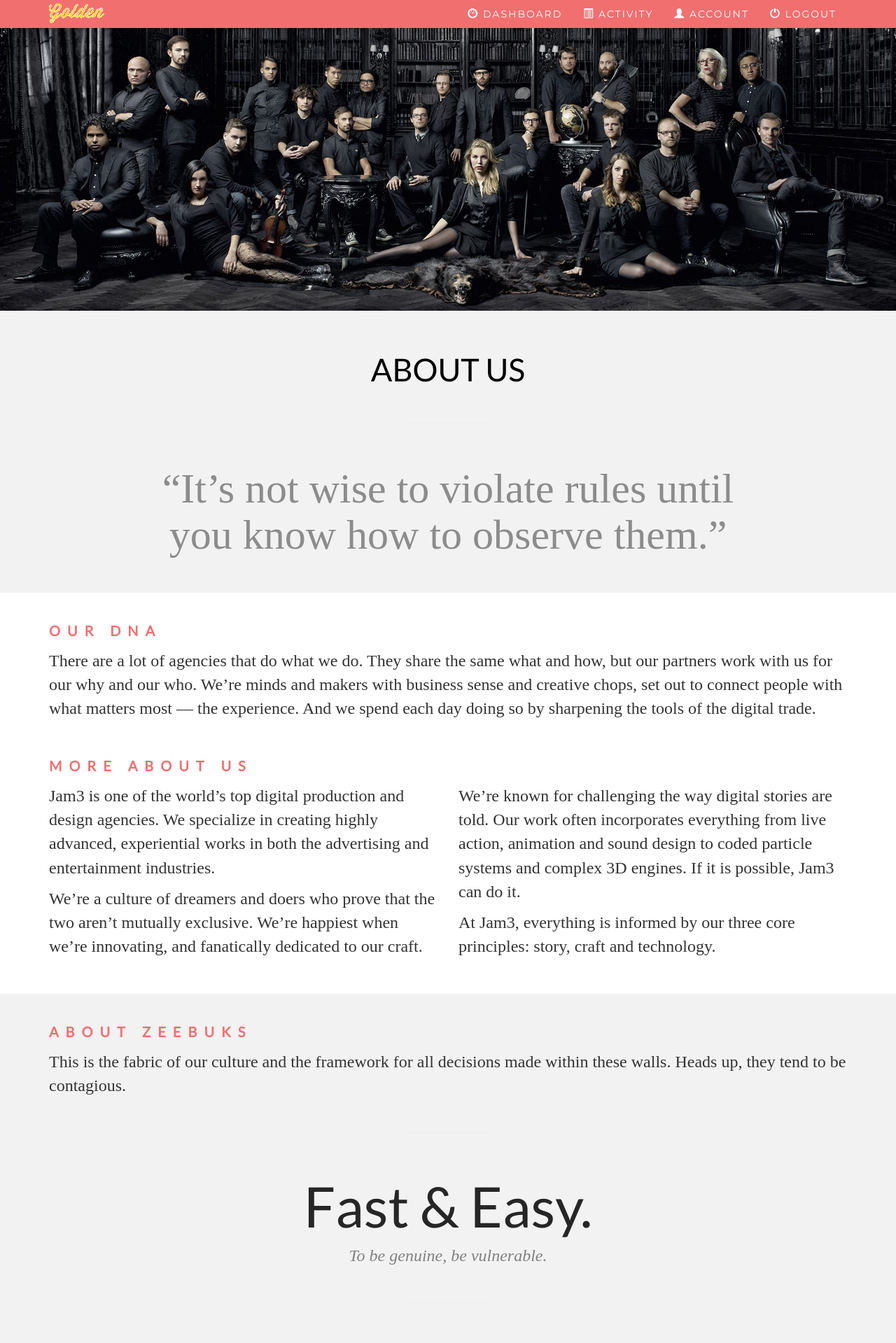
After one commit to lemueljay/eece_iLib, a Django app: page /about-us/ in a window 1280 px wide. The commit adds this page. Shown: the top 1919 px of the page at 70% size. Run offline with Django 3.2, Linux system fonts and the light colour scheme; some libraries are stand-ins or nearby versions.

Commit message:
about page

```diff
--- a/eece_iLib/urls.py
+++ b/eece_iLib/urls.py
@@ -35,4 +35,5 @@ urlpatterns = [
     url(r'^search/$', search),
     url(r'^account/$', account),
     url(r'^account-password/$', account_password),
+    url(r'^about-us/$', about),
 ]
--- a/iLib/views.py
+++ b/iLib/views.py
@@ -173,6 +173,9 @@ def account(request):
 def account_password(request):
     return render(request, 'account-password.html')
 
+def about(request):
+    return render(request, 'about-us.html')
+
 
 def search(request):
     if request.method == 'POST':
--- a/static/style.css
+++ b/static/style.css
@@ -280,6 +280,62 @@ p, a, input {
 
 
 
+
+.section-title {
+	font-size: 45px;
+	color: black;
+	text-transform: uppercase;
+	text-align: center;
+	font-weight: 500;
+}
+
+.section-subtitle {
+	text-align: center;
+	color: #8c8c8c;
+}
+
+.section-subtitle--about-page {
+	font-family: 'Times New Roman';
+	font-size: 60px;
+}
+
+.about-page__head {
+	height: auto;
+	width: 100%;
+}
+
+.content-title {
+	color: #f26f70;
+	text-transform: uppercase;
+	font-size: 20px;
+	letter-spacing: 10px;
+	font-weight: bold;
+	margin-bottom: 1%;
+}
+
+.core-values__item {
+	font-size: 80px;
+	color: #262626;
+	text-align: center;
+	font-family: 'Lato';
+	font-weight: 300;
+}
+
+.content-paragraph {
+	font-family: 'Times New Roman';
+	font-size: 24px;
+}
+
+.content-paragraph--core {
+	color: gray;
+	text-align: center;
+	font-style: italic;
+}
+
+
+
+
+
 @media (max-width: 720px) {
 	.hideColumn {
 		display: none;
--- /dev/null
+++ b/templates/about-us.html
@@ -0,0 +1,182 @@
+{% load staticfiles %}
+<!DOCTYPE html>
+<html>
+<head lang="en">
+    <meta charset="utf-8">
+    <meta http-equiv="X-UA-Compatible" content="IE=edge">
+    <meta name="viewport" content="width=device-width, initial-scale=1">
+
+    <!-- Fonts -->
+    <link href='https://fonts.googleapis.com/css?family=Montserrat' rel='stylesheet' type='text/css'>
+    <link rel="stylesheet" type="text/css" href="//fonts.googleapis.com/css?family=Lato" />
+
+    <!-- Bootstrap -->
+    <link rel="stylesheet" href="{% static 'bootstrap-3.3.5-dist/css/bootstrap.css' %}">
+    <!-- Font Awesome -->
+    <link rel="stylesheet" href="{% static 'font-awesome-4.6.1/css/font-awesome.css' %}">
+    <!-- Custom CSS -->
+    <link rel="stylesheet" href="{% static 'style.css' %}">
+
+    <!-- jQuery -->
+    <script type="text/javascript" src="{% static 'jquery/jquery-1.11.3.js' %}"></script>
+    <!-- Bootstrap -->
+    <script type="text/javascript" src="{% static 'bootstrap-3.3.5-dist/js/bootstrap.js' %}"></script>
+
+    <link rel="shortcut icon" href="" />
+    <title>iLib</title>
+</head>
+<body>
+	<header style="background: #f26f70">
+        <div class="site-nav">
+            <div class="container">
+                <div class="row">
+                    <div class="col-md-2">
+                        <a class="site-logo" href="#"><img src="{% static 'img/myLogo.png' %}" alt=""></a>
+                    </div>
+                    <div class="col-md-10">
+                        <nav>
+                            <ul class="menu">
+                                <li class="menu__item">
+                                    <a href="/dashboard/"><span class="glyphicon glyphicon-dashboard"></span> Dashboard</a>
+                                </li>
+                                <li class="menu__item">
+                                    <a href="/logs/"><span class="glyphicon glyphicon-list-alt"></span> Activity</a>
+                                </li>
+                                <li class="menu__item">
+                                    <a href="/account/"><span class="glyphicon glyphicon-user"></span> Account</a>
+                                </li>
+                                <li class="menu__item">
+                                    <a href="/logout/"><span class="glyphicon glyphicon-off"></span> Logout</a>
+                                </li>
+                            </ul>
+                        </nav>
+                    </div>
+                </div>
+            </div>
+        </div>
+    </header>
+
+    <main>
+    	<section style="background: #f2f2f2">
+			<img class="about-page__head center-block" src="{% static 'img/about-bg.jpg' %}" alt="">
+			<div class="section-content">
+				<div class="container">
+					<h1 class="section-title">About Us</h1><br>
+					<hr style="width: 10%; background-color: #004d4d"><br>
+					<h1 class="section-subtitle section-subtitle--about-page">
+						&ldquo;It’s not wise to violate rules until <br>you know how to observe them.&rdquo;
+					</h1>
+				</div>
+			</div>
+		</section>
+
+		<section style="background: #fff">
+			<div class="section-content">
+				<div class="container">
+					<p class="content-title">
+						Our DNA
+					</p>
+					<p class="content-paragraph">
+						There are a lot of agencies that do what we do. They share the same what and how, but our partners work with us for our why and our who. We’re minds and makers with business sense and creative chops, set out to connect people with what matters most — the experience. And we spend each day doing so by sharpening the tools of the digital trade.
+					</p>
+				</div>
+
+				<div class="container" style="margin-top: 4rem">
+					<p class="content-title">
+						More About Us
+					</p>
+					<div class="row">
+						<div class="col-md-6">
+							<p class="content-paragraph">
+								Jam3 is one of the world’s top digital production and design agencies. We specialize in creating highly advanced, experiential works in both the advertising and entertainment industries.
+							</p>
+							<p class="content-paragraph">
+								We’re a culture of dreamers and doers who prove that the two aren’t mutually exclusive. We’re happiest when we’re innovating, and fanatically dedicated to our craft.
+							</p>
+						</div>
+						<div class="col-md-6">
+							<p class="content-paragraph">
+								We’re known for challenging the way digital stories are told. Our work often incorporates everything from live action, animation and sound design to coded particle systems and complex 3D engines. If it is possible, Jam3 can do it.
+							</p>
+							<p class="content-paragraph">
+								At Jam3, everything is informed by our three core principles: story, craft and technology.
+							</p>
+						</div>
+					</div>
+				</div>
+			</div>
+		</section>
+
+		<section style="background: #f2f2f2">
+			<div class="section-content">
+				<div class="container">
+					<p class="content-title">
+						About Zeebuks
+					</p>
+					<p class="content-paragraph">
+						This is the fabric of our culture and the framework for all decisions made within these walls. Heads up, they tend to be contagious.
+					</p>
+				</div>
+
+				<div class="core-values">
+					<br>
+					<hr style="width: 10%; background-color: #f26f70">
+					<br>
+						<h1 class="core-values__item">
+							Fast & Easy.
+						</h1>
+						<p class="content-paragraph content-paragraph--core">
+							To be genuine, be vulnerable.
+						</p>
+					<br>
+					<hr style="width: 10%; background-color: #f26f70">
+					<br>
+						<h1 class="core-values__item">
+							Simplicity.
+						</h1>
+						<p class="content-paragraph content-paragraph--core">
+							Simplicity is beauty.
+						</p>
+					<br>
+					<hr style="width: 10%; background-color: #f26f70">
+					<br>
+						<h1 class="core-values__item">
+							Efficient.
+						</h1>
+						<p class="content-paragraph content-paragraph--core">
+							Dwell on the good.
+						</p>
+					<br>
+					<hr style="width: 10%; background-color: #f26f70">
+					<br>
+						<h1 class="core-values__item">
+							Discover.
+						</h1>
+						<p class="content-paragraph content-paragraph--core">
+							Take risks and embrace where they take you.
+						</p>
+					<br>
+					<hr style="width: 10%; background-color: #f26f70">
+					<br>
+						<h1 class="core-values__item">
+							Innovate.
+						</h1>
+						<p class="content-paragraph content-paragraph--core">
+							Build new ideas.
+						</p>
+					<br>
+					<hr style="width: 10%; background-color: #f26f70">
+					<br>
+						<h1 class="core-values__item">
+							Appreciation.
+						</h1>
+						<p class="content-paragraph content-paragraph--core">
+							Dwell on the good.
+						</p>
+				</div>
+			</div>
+		</section>
+
+    </main>
+</body>
+</html>
--- a/templates/account-password.html
+++ b/templates/account-password.html
@@ -110,7 +110,7 @@
                         <div style="margin-top: 10vh">
                             <hr>
                             <p class="text-center font-size-14 text-gray">&copy; 2016. Zeebuks. All rights reserved.</p>
-                            <p class="text-center font-size-14 text-gray"><a class="font-size-14 text-gray" href="">Contact</a> | <a class="font-size-14 text-gray" href="">About</a> | <a class="font-size-14 text-gray" href="">Feedback</a></p>
+                            <p class="text-center font-size-14 text-gray"><a class="font-size-14 text-gray" href="">About Us</a> | <a class="font-size-14 text-gray" href="">Feedback</a></p>
                         </div>
                     </div>
                 </div>
--- a/templates/account.html
+++ b/templates/account.html
@@ -129,7 +129,7 @@
                         <div style="margin-top: 10vh">
                             <hr>
                             <p class="text-center font-size-14 text-gray">&copy; 2016. Zeebuks. All rights reserved.</p>
-                            <p class="text-center font-size-14 text-gray"><a class="font-size-14 text-gray" href="">Contact</a> | <a class="font-size-14 text-gray" href="">About</a> | <a class="font-size-14 text-gray" href="">Feedback</a></p>
+                            <p class="text-center font-size-14 text-gray"><a class="font-size-14 text-gray" href="/about-us/">About Us</a> | <a class="font-size-14 text-gray" href="">Feedback</a></p>
                         </div>
                     </div>
                 </div>
--- a/templates/index.html
+++ b/templates/index.html
@@ -67,7 +67,7 @@
                                     <div style="margin-top: 10vh">
                                         <hr>
                                         <p class="text-center font-size-14 text-gray">&copy; 2016. Zeebuks. All rights reserved.</p>
-                                        <p class="text-center font-size-14 text-gray"><a class="font-size-14 text-gray" href="">Contact</a> | <a class="font-size-14 text-gray" href="">About</a> | <a class="font-size-14 text-gray" href="">Feedback</a></p>
+                                        <p class="text-center font-size-14 text-gray"><a class="font-size-14 text-gray" href="">About Us</a> | <a class="font-size-14 text-gray" href="">Feedback</a></p>
                                     </div>
                                 </div>
                             </div>
--- a/templates/signup.html
+++ b/templates/signup.html
@@ -75,7 +75,7 @@
                         <div style="margin-top: 10vh">
                             <hr>
                             <p class="text-center font-size-14 text-gray">&copy; 2016. Zeebuks. All rights reserved.</p>
-                            <p class="text-center font-size-14 text-gray"><a class="font-size-14 text-gray" href="">Contact</a> | <a class="font-size-14 text-gray" href="">About</a> | <a class="font-size-14 text-gray" href="">Feedback</a></p>
+                            <p class="text-center font-size-14 text-gray"><a class="font-size-14 text-gray" href="">About Us</a> | <a class="font-size-14 text-gray" href="">Feedback</a></p>
                         </div>
                     </div>
                 </div>
```
Also changed, not shown: static/img/about-bg.jpg (added), 2 other files.
